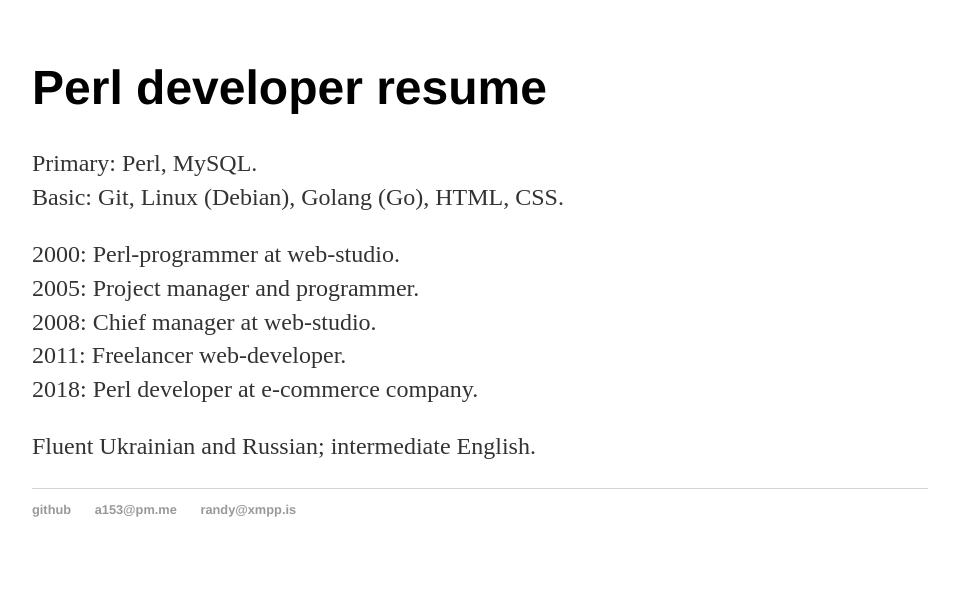
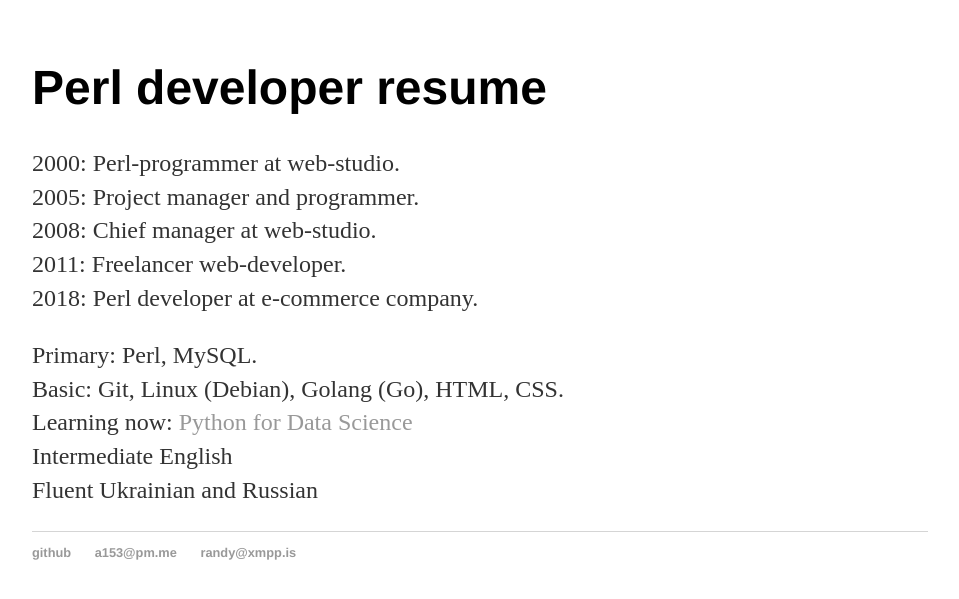
Before and after one commit to aa153/aa153.github.io, a Jekyll site: the page built from index.html, in a window 1280 px wide. Shown: the top 599 px of the page, without its empty margins (160-1119 px from the left). Built offline with Jekyll 4.4.1, drawn with Linux system fonts in a browser that asks for light colours.

Commit message:
Update index.html

```diff
--- a/index.html
+++ b/index.html
@@ -3,11 +3,9 @@ layout: default
 title: Perl developer resume
 ---
 	<div class="blurb">
-	<h1>Perl developer resume</h1>
-	<p>
-		Primary: Perl, MySQL.<br>
-		Basic: Git, Linux (Debian), Golang (Go), HTML, CSS.<br>
-	</p>
+
+		<h1>Perl developer resume</h1>
+
 	<p>
 		2000: Perl-programmer at web-studio.<br>
 		2005: Project manager and programmer.<br>
@@ -15,8 +13,13 @@ title: Perl developer resume
 		2011: Freelancer web-developer.<br>
 		2018: Perl developer at e-commerce company.<br>
 	</p>
+
 	<p>
-		Fluent Ukrainian and Russian; intermediate English.
+		Primary: Perl, MySQL.<br>
+		Basic: Git, Linux (Debian), Golang (Go), HTML, CSS.<br>
+		Learning now: <a href="https://www.udemy.com/python-for-data-science-and-machine-learning-bootcamp/" target=_blank>Python for Data Science</a><br>
+		Intermediate English<br>
+		Fluent Ukrainian and Russian<br>
 	</p>
 	</div><!-- /.blurb -->
 
```
